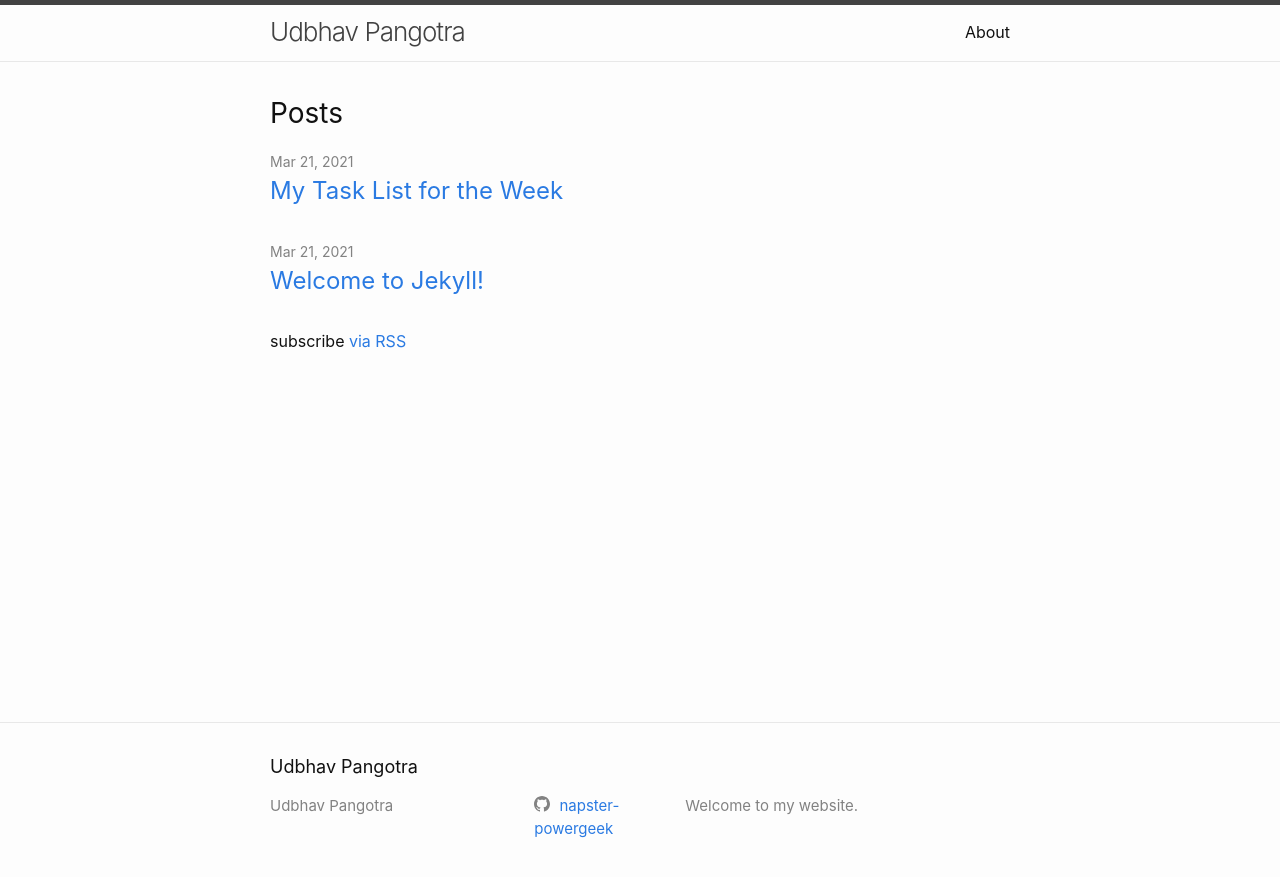
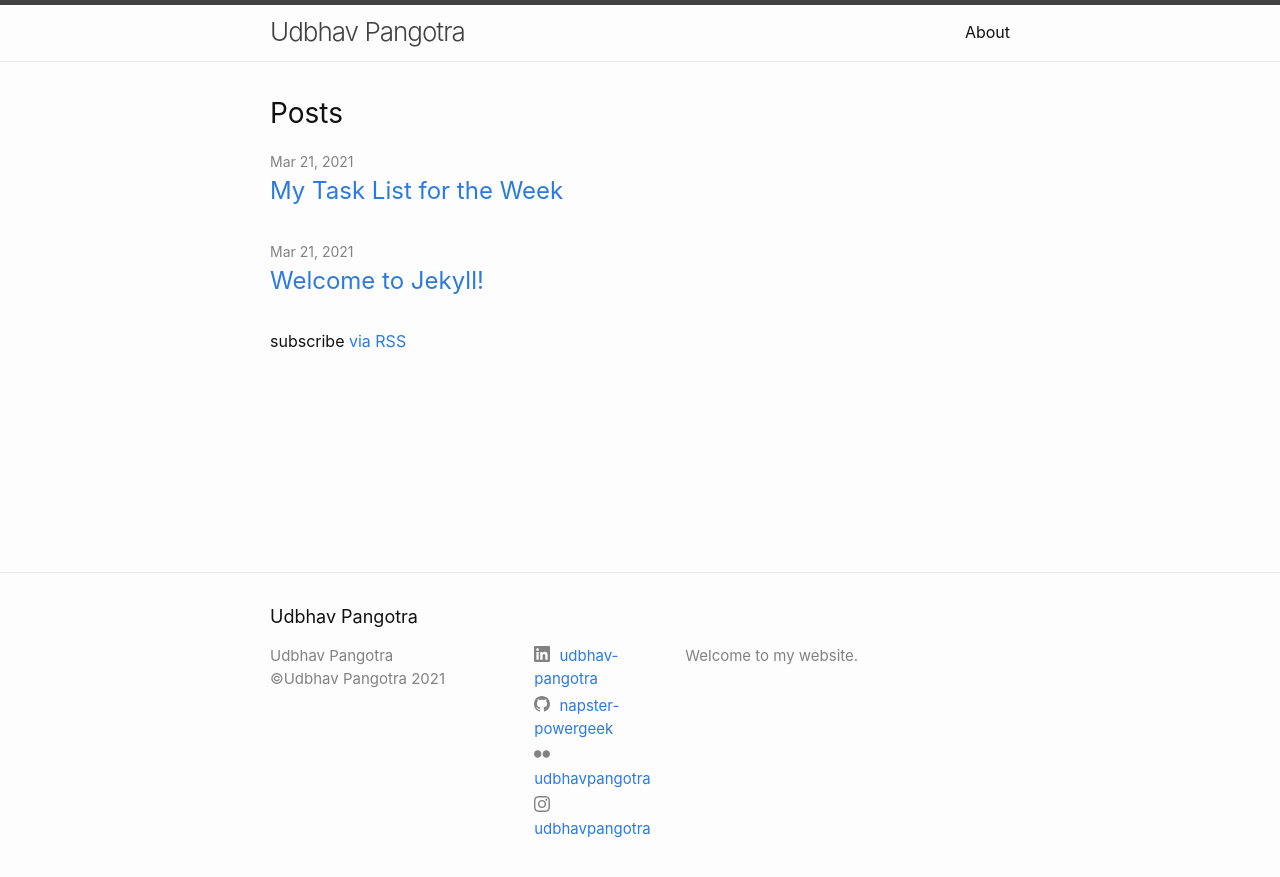
Before and after one commit to napster-powergeek/my-blog, a Jekyll site: the page built from index.markdown, in a window 1280 px wide. Shown: the top 877 px of the page. Built offline with Jekyll 4.4.1, drawn with Linux system fonts in a browser that asks for light colours.

Commit message:
added social accounts

```diff
--- a/_config.yml
+++ b/_config.yml
@@ -30,6 +30,18 @@ url: "https://napster-powergeek.github.io/" # the base hostname & protocol for y
 #twitter_username: jekyllrb
 github_username: napster-powergeek
 
+# fields that minima uses but are not defaulted.
+# author is the default for the posts, and is used in the footer.
+author: Udbhav Pangotra
+linkedin_username: udbhav-pangotra
+instagram_username: udbhavpangotra
+flickr_username: udbhavpangotra
+
+# New fields not defaulted by jekyll-new with the minima theme
+# Add a copyright, a copyright symbol and year will be added automatically
+# copyright Company Name, Inc.
+copyright: "Udbhav Pangotra "
+
 # Build settings
 # removed a minima theme and placed a normal theme.
 #theme: minima
--- a/_includes/footer.html
+++ b/_includes/footer.html
@@ -18,6 +18,9 @@
             {%- if site.email -%}
             <li><a class="u-email" href="mailto:{{ site.email }}">{{ site.email }}</a></li>
             {%- endif -%}
+            {%- if site.copyright -%}
+            <li>&copy;{{ site.copyright }}{{ 'now'|date:"%Y" }}</li>
+            {%- endif -%}
         </ul>
       </div>
 
--- a/_includes/social.html
+++ b/_includes/social.html
@@ -1,10 +1,10 @@
 <ul class="social-media-list">
+  {%- if site.linkedin_username -%}<li><a href="https://www.linkedin.com/in/{{ site.linkedin_username| cgi_escape | escape }}"><svg class="svg-icon"><use xlink:href="{{ '/assets/minima-social-icons.svg#linkedin' | relative_url }}"></use></svg> <span class="username">{{ site.linkedin_username| escape }}</span></a></li>{%- endif -%}
+  {%- if site.github_username -%}<li><a href="https://github.com/{{ site.github_username| cgi_escape | escape }}"><svg class="svg-icon"><use xlink:href="{{ '/assets/minima-social-icons.svg#github' | relative_url }}"></use></svg> <span class="username">{{ site.github_username| escape }}</span></a></li>{%- endif -%}
+  {%- if site.flickr_username -%}<li><a href="https://www.flickr.com/photos/{{ site.flickr_username| cgi_escape | escape }}"><svg class="svg-icon"><use xlink:href="{{ '/assets/minima-social-icons.svg#flickr' | relative_url }}"></use></svg> <span class="username">{{ site.flickr_username| escape }}</span></a></li>{%- endif -%}
+  {%- if site.instagram_username -%}<li><a href="https://instagram.com/{{ site.instagram_username| cgi_escape | escape }}"><svg class="svg-icon"><use xlink:href="{{ '/assets/minima-social-icons.svg#instagram' | relative_url }}"></use></svg> <span class="username">{{ site.instagram_username| escape }}</span></a></li>{%- endif -%}
   {%- if site.dribbble_username -%}<li><a href="https://dribbble.com/{{ site.dribbble_username| cgi_escape | escape }}"><svg class="svg-icon"><use xlink:href="{{ '/assets/minima-social-icons.svg#dribbble' | relative_url }}"></use></svg> <span class="username">{{ site.dribbble_username| escape }}</span></a></li>{%- endif -%}
   {%- if site.facebook_username -%}<li><a href="https://www.facebook.com/{{ site.facebook_username| cgi_escape | escape }}"><svg class="svg-icon"><use xlink:href="{{ '/assets/minima-social-icons.svg#facebook' | relative_url }}"></use></svg> <span class="username">{{ site.facebook_username| escape }}</span></a></li>{%- endif -%}
-  {%- if site.flickr_username -%}<li><a href="https://www.flickr.com/photos/{{ site.flickr_username| cgi_escape | escape }}"><svg class="svg-icon"><use xlink:href="{{ '/assets/minima-social-icons.svg#flickr' | relative_url }}"></use></svg> <span class="username">{{ site.flickr_username| escape }}</span></a></li>{%- endif -%}
-  {%- if site.github_username -%}<li><a href="https://github.com/{{ site.github_username| cgi_escape | escape }}"><svg class="svg-icon"><use xlink:href="{{ '/assets/minima-social-icons.svg#github' | relative_url }}"></use></svg> <span class="username">{{ site.github_username| escape }}</span></a></li>{%- endif -%}
-  {%- if site.instagram_username -%}<li><a href="https://instagram.com/{{ site.instagram_username| cgi_escape | escape }}"><svg class="svg-icon"><use xlink:href="{{ '/assets/minima-social-icons.svg#instagram' | relative_url }}"></use></svg> <span class="username">{{ site.instagram_username| escape }}</span></a></li>{%- endif -%}
-  {%- if site.linkedin_username -%}<li><a href="https://www.linkedin.com/in/{{ site.linkedin_username| cgi_escape | escape }}"><svg class="svg-icon"><use xlink:href="{{ '/assets/minima-social-icons.svg#linkedin' | relative_url }}"></use></svg> <span class="username">{{ site.linkedin_username| escape }}</span></a></li>{%- endif -%}
   {%- if site.pinterest_username -%}<li><a href="https://www.pinterest.com/{{ site.pinterest_username| cgi_escape | escape }}"><svg class="svg-icon"><use xlink:href="{{ '/assets/minima-social-icons.svg#pinterest' | relative_url }}"></use></svg> <span class="username">{{ site.pinterest_username| escape }}</span></a></li>{%- endif -%}
   {%- for mst in site.mastodon -%}{%- if mst.username and mst.instance -%}<li><a href="https://{{ mst.instance| cgi_escape | escape}}/@{{mst.username}}"><svg class="svg-icon"><use xlink:href="{{ '/assets/minima-social-icons.svg#mastodon' | relative_url }}"></use></svg> <span class="username">{{ mst.username|escape }}</span></a></li>{%- endif -%}{%- endfor -%}
   {%- if site.twitter_username -%}<li><a href="https://www.twitter.com/{{ site.twitter_username| cgi_escape | escape }}"><svg class="svg-icon"><use xlink:href="{{ '/assets/minima-social-icons.svg#twitter' | relative_url }}"></use></svg> <span class="username">{{ site.twitter_username| escape }}</span></a></li>{%- endif -%}
```
